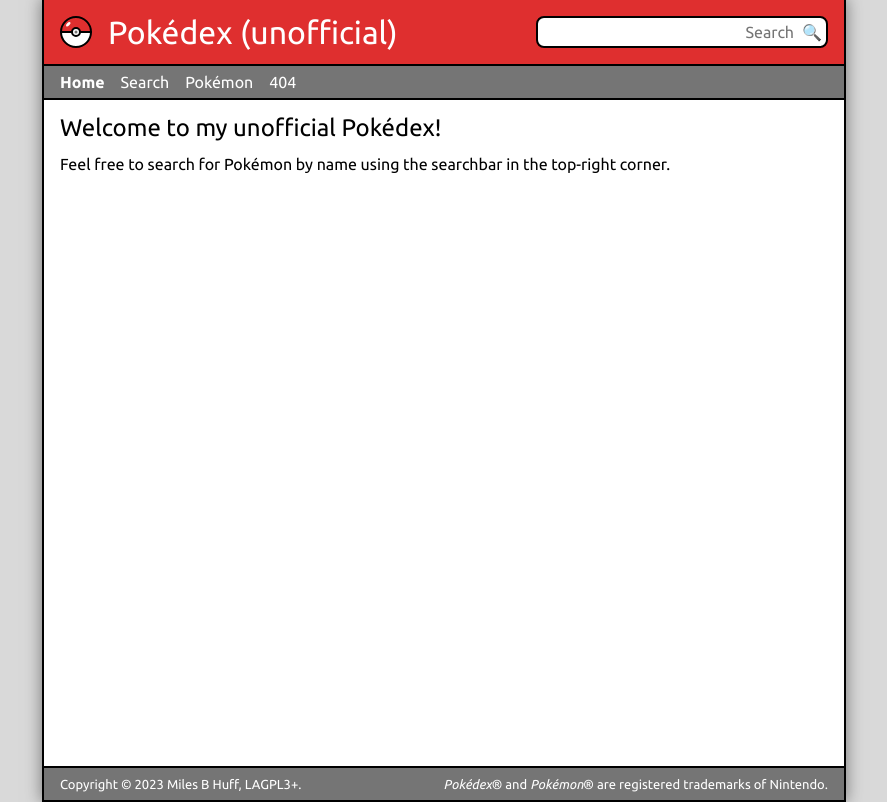
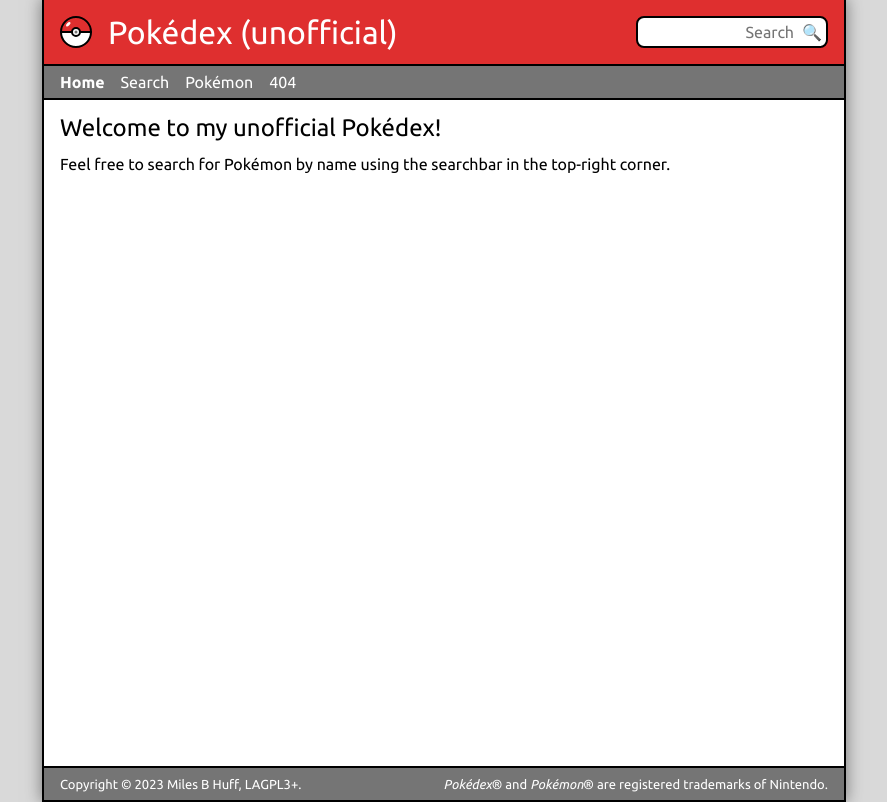
Before and after one commit to MilesBHuff/Pokedex, a React (Vite) app in the folder frontend/app/: page / in a window 1280 px wide. Shown: the whole page, without its empty margins (196-1083 px from the left). Built offline with nearby package versions, Linux system fonts and the light colour scheme.

Commit message:
Added a clear button to the searchbar

```diff
--- a/frontend/app/src/styles/widgets/_search-bar.scss
+++ b/frontend/app/src/styles/widgets/_search-bar.scss
@@ -2,6 +2,8 @@
     display: flex;
     align-items: center;
     justify-content: right; // Trying to maintain some semblence of consistency for RtL writing systems, since the below styles so-often have to specify "right" instead of something like "end".
+    flex-wrap: nowrap;
+
     position: relative;
 
     input, button {
@@ -14,31 +16,38 @@
         margin: 0;
     }
     button {
-        padding: 0.5rem;
         @include button($color-search-background);
-        border-radius: 0 $border-radius $border-radius 0;
+
+        &.reset {border-radius: $border-radius 0 0 $border-radius;}
+        &.submit {border-radius: 0 $border-radius $border-radius 0;}
 
         border-color: transparent;
-        &:hover, &:focus {
-            border-color: $color-border;
+        &:not(:disabled) {
+            &:hover, &:focus {
+                border-color: $color-border;
+            }
         }
 
         position: absolute;
         background-color: transparent;
-        top: 0;
-        right: 0;
+        &.reset {left: 0;}
+        &.submit {right: 0;}
 
         min-width: 2rem;
         width: 2rem;
         max-width: 2rem;
 
+        padding: 0.5rem;
+
         display: flex;
         align-items: center;
         justify-content: center;
+
+        &.reset:disabled {visibility: hidden;}
     }
     input {
-        padding: 0.5rem;
-        padding-right: 2rem;
+        padding: 0.5rem 2rem;
+        width: 12rem;
         text-align: right;
         border-radius: $border-radius;
     }
--- a/frontend/app/src/widgets/search-bar.tsx
+++ b/frontend/app/src/widgets/search-bar.tsx
@@ -28,10 +28,18 @@
     };
 
     //  //  //  //  //  //  //  //  //  //  //  //  //  //  //  //  //  //  //  //
+    const handleReset = (event: FormEvent<HTMLFormElement>) => {
+        event.preventDefault();
+        setValue('');
+        setValid(false);
+    };
+
+    //  //  //  //  //  //  //  //  //  //  //  //  //  //  //  //  //  //  //  //
     return (
-        <form className="search-bar" onSubmit={handleSubmit}>
-            <input type="text" disabled={searching} placeholder="Search" value={value} onChange={handleChange} />
-            <button type="submit" disabled={searching || !valid}>🔍</button>
+        <form className="search-bar" onSubmit={handleSubmit} onReset={handleReset}>
+            <button className="reset" type="reset" disabled={searching || value.length <= 0}>🗙</button>
+            <input className="input" type="text" disabled={searching} placeholder="Search" value={value} onChange={handleChange} />
+            <button className="submit" type="submit" disabled={searching || !valid}>🔍</button>
         </form>
     );
 };
```
